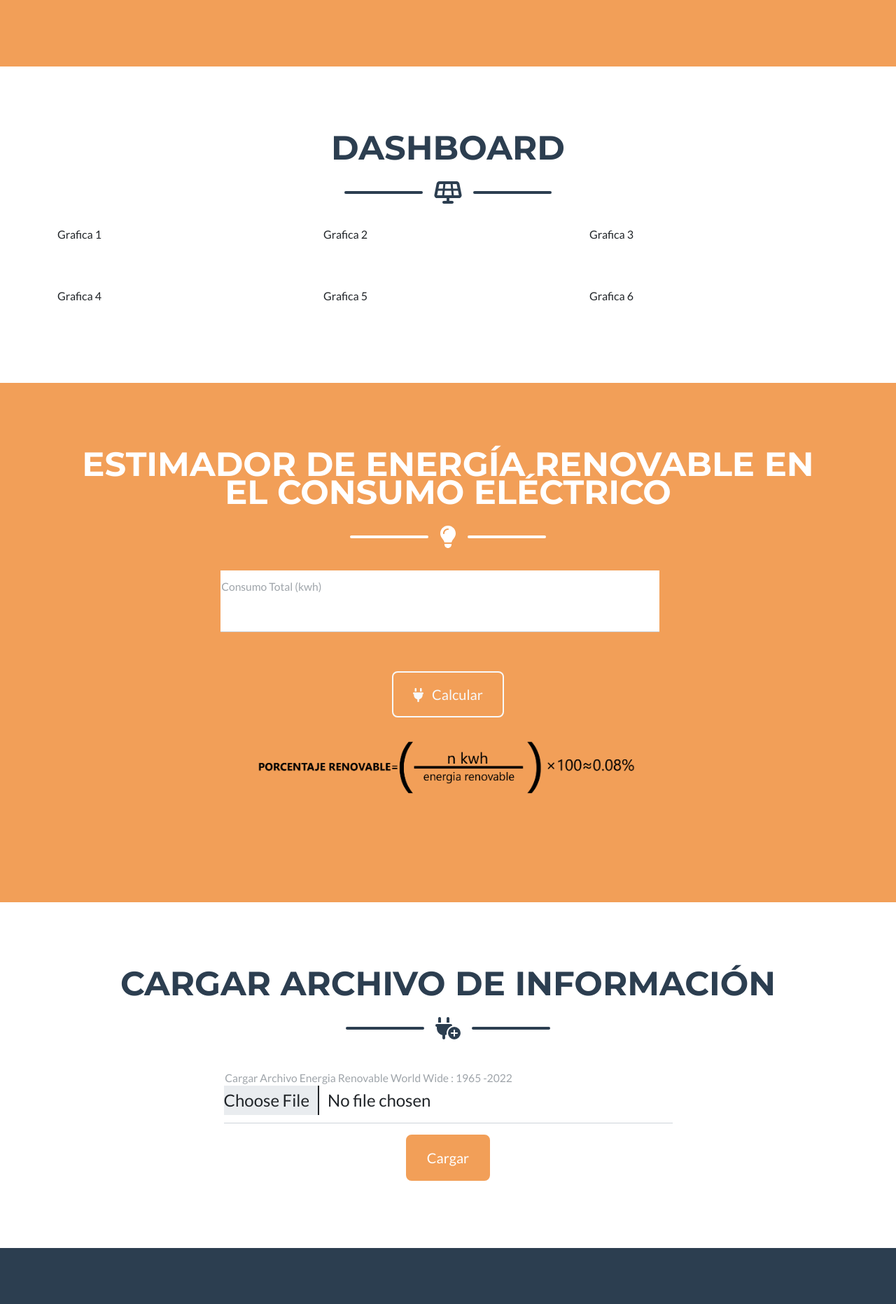
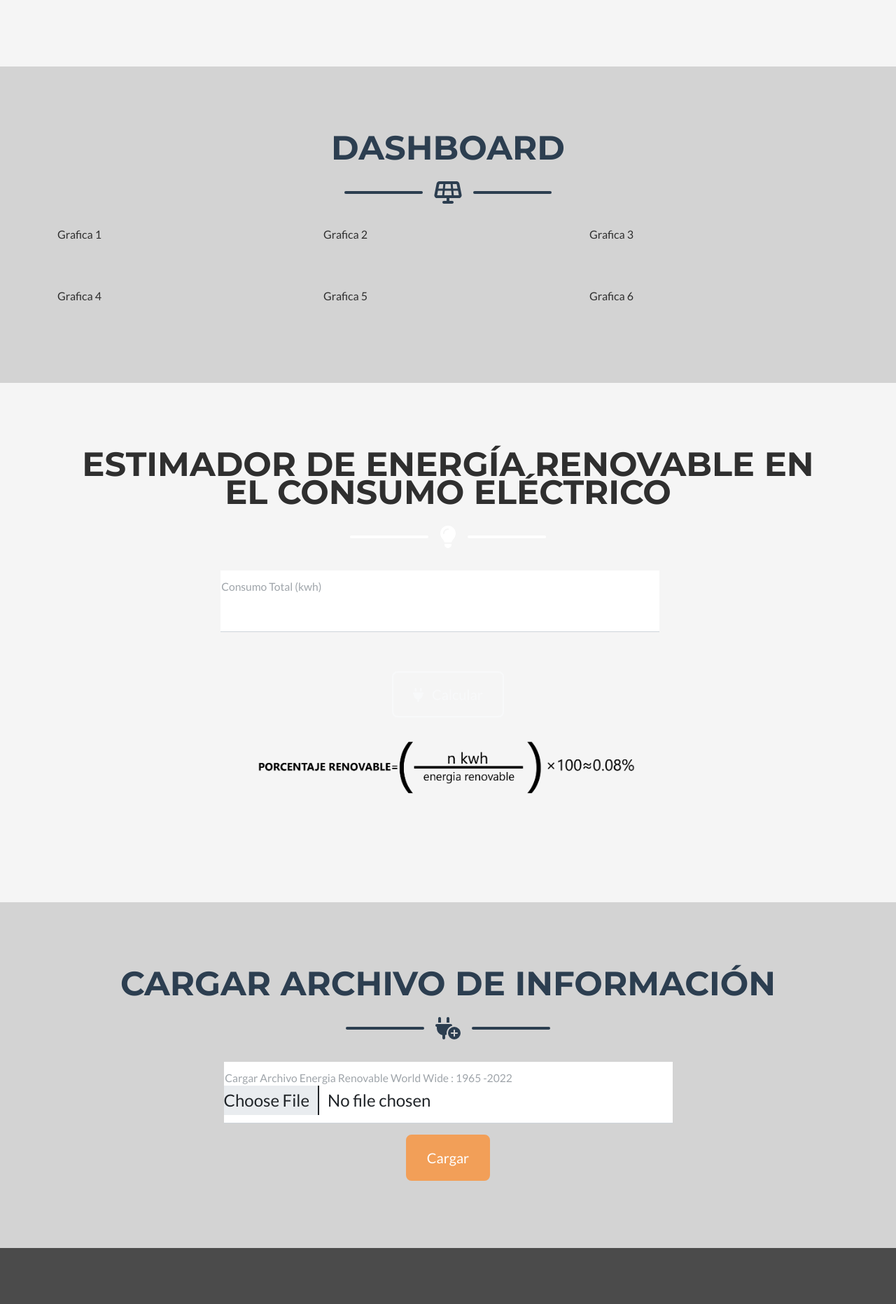
Before and after one commit to CamiloHI96/Proyecto-energiaslimpias, a Flask app: page / in a window 1280 px wide. Shown: the part 1069-2932 px from the top of the page at 70% size. Run offline with Flask 3, Linux system fonts and the light colour scheme; some libraries are stand-ins or nearby versions.

Commit message:
Cambios
Cambios minimos en la pagina

```diff
--- a/app.py
+++ b/app.py
@@ -1,17 +1,26 @@
-from flask import Flask, render_template, request
+from flask import Flask, render_template, request, session
 import csv
 from waitress import serve
 
 app = Flask(__name__)
 app.secret_key = 'camilo123'
 
+def limpiar_encabezados(encabezados):
+    return [encabezado.strip() for encabezado in encabezados]
+
 def cargar_datos_renovables(ruta_csv):
-    datos=[]
+    datos = []
     try:
         with open(ruta_csv, mode='r', encoding='utf-8') as archivo_csv:
             lector = csv.DictReader(archivo_csv)
+            print(f"Encabezados del archivo CSV: {lector.fieldnames}")  # Imprime los encabezados
             for fila in lector:
-                datos.append({'entity': fila['Entity'],'code': fila['Code'],'year': int(fila['Year']),'renewables': float(fila['Renewables (%equivalent primary energy)'])})
+                datos.append({
+                    'entity': fila['Entity'],
+                    'code': fila['Code'],
+                    'year': int(fila['Year']),
+                    'renewables': float(fila['Renewables (% equivalent primary energy)'])  # Nombre ajustado
+                })
     except Exception as e:
         print(f"Error al leer el archivo CSV: {e}")
     return datos
@@ -30,15 +39,21 @@
             if consumo_total <= 0:
                 error = 'El consumo total debe ser un valor positivo'
             else:
-                producto_total_renovable = sum(energia ['renewable'] for energia in datos_renovables)
+                producto_total_renovable = sum(energia['renewables'] for energia in datos_renovables)
                 if producto_total_renovable >= consumo_total:
-                    porcentaje_renovable = (consumo_total / producto_total_renovable)*100
+                    porcentaje_renovable = (consumo_total / producto_total_renovable) * 100
                 else:
                     porcentaje_renovable = 100
+
+            session['porcentaje_renovable'] = porcentaje_renovable
+            session['error'] = error
         except ValueError:
             error = 'Por favor ingrese un valor valido para el consumo total'
 
-    return render_template('index.html', porcentaje_renovable = porcentaje_renovable, error=error)
+    porcentaje_renovable = session.get('porcentaje_renovable', None)
+    error = session.get('error', None)
+
+    return render_template('index.html', porcentaje_renovable=porcentaje_renovable, error=error)
 
 if __name__ == '__main__':
     #server para subir a Render
--- /dev/null
+++ b/static/styles/mi-estilos.css
@@ -0,0 +1,33 @@
+.bg-nave{
+    background-color: #4B4B4B;
+}
+
+.bg-fd1{
+    background-color: #F5F5F5;
+}
+
+.bg-fd2{
+    background-color: #D3D3D3;
+}
+
+.bg-letra h1 {
+    color: #2F2F2F;
+}
+
+.bg-letra h2{
+    color: #2F2F2F;
+    text-decoration: #2F2F2F;
+}
+
+.bg-letra p {
+    color: #2F2F2F;
+}
+
+.bg-letra2 p{
+    color: white;
+    text-decoration: #2F2F2F;
+}
+
+.bg-botones{
+    background-color: #FFB4A2;
+}
--- a/templates/index.html
+++ b/templates/index.html
@@ -10,12 +10,13 @@
     <link rel="stylesheet" href="https://fonts.googleapis.com/css2?family=Lato:400,700,400italic,700italic"
         type="text/css" />
     <link rel="stylesheet" href="../static/styles/styles.css" />
-    <link rel="stylesheet" href="../static/styles/mi-estilo.css">
+    <link rel="stylesheet" href="../static/styles/mi-estilos.css">
+    <link rel="stylesheet" href="../static/styles/animaciones.css">
     <title>Talento Tech</title>
 </head>
 
 <body id="page-top">
-    <nav class="navbar navbar-expand-lg bg-secondary text-uppercase fixed-top" id="mainNav">
+    <nav class="navbar navbar-expand-lg bg-nave text-uppercase fixed-top" id="mainNav">
         <div class="container">
             <a class="navbar-brand" href="#page-top">Energia Renovable</a>
             <button class="navbar-toggler text-uppercase font-weight-bold bg-primary text-white rounded" type="button"
@@ -40,7 +41,7 @@
             </div>
         </div>
     </nav>
-    <header class="masthead bg-primary text-white text-center">
+    <header class="masthead bg-fd1 text-white text-center bg-letra">
         <div class="container d-flex align-items-center flex-column">
             <img src="../static/assets/img/logo.png" class="d-block mx-auto img-fluid" alt="Logo"
                 style="height: 300px; object-fit: cover" id="logo" />
@@ -68,7 +69,7 @@
                     <div class="carousel-item active">
                         <img src="../static/assets/img/bubls-drawn-solar-panel.jpg" class="d-block mx-auto img-fluid"
                             alt="Imagen 1" style="height: 300px; object-fit: cover" />
-                        <div class="carousel-caption d-none d-md-block">
+                        <div class="carousel-caption d-block bg-letra2">
                             <h5>Energía Solar</h5>
                             <p>Una fuente limpia e inagotable.</p>
                         </div>
@@ -76,7 +77,7 @@
                     <div class="carousel-item">
                         <img src="../static/assets/img/wind-fans.jpg" class="d-block mx-auto img-fluid" alt="Imagen 2"
                             style="height: 300px; object-fit: cover" />
-                        <div class="carousel-caption d-none d-md-block">
+                        <div class="carousel-caption d-block bg-letra2">
                             <h5>Energía Eólica</h5>
                             <p>Aprovechando la fuerza del viento.</p>
                         </div>
@@ -84,7 +85,7 @@
                     <div class="carousel-item">
                         <img src="../static/assets/img/futuristic-representation-water-structure.jpg"
                             class="d-block mx-auto img-fluid" alt="Imagen 3" style="height: 300px; object-fit: cover" />
-                        <div class="carousel-caption d-none d-md-block">
+                        <div class="carousel-caption d-block bg-letra2">
                             <h5>Energía Hidráulica</h5>
                             <p>Generando electricidad con agua.</p>
                         </div>
@@ -103,7 +104,7 @@
             </div>
         </div>
     </header>
-    <section class="page-section dashboard" id="dashboard">
+    <section class="page-section dashboard bg-fd2 bg-letra" id="dashboard">
         <div class="container">
             <h2 class="page-section-heading text-center text-uppercase text-secondary mb-0">
                 Dashboard
@@ -149,9 +150,9 @@
             </div>
         </div>
     </section>
-    <section class="page-section bg-primary text-white mb-0" id="estimador">
+    <section class="page-section bg-fd1 text-white mb-0 bg-letra" id="estimador">
         <div class="container">
-            <h2 class="page-section-heading text-center text-uppercase text-white">
+            <h2 class="page-section-heading text-center text-uppercase bg-letra">
                 Estimador de energía renovable en el consumo eléctrico
             </h2>
             <div class="divider-custom divider-light">
@@ -200,7 +201,7 @@
             </div>
         </div>
     </section>
-    <section class="page-section" id="cargar">
+    <section class="page-section bg-fd2 bg-letra" id="cargar">
         <div class="container">
             <h2 class="page-section-heading text-center text-uppercase text-secondary mb-0">
                 cargar archivo de información
@@ -231,7 +232,7 @@
             </div>
         </div>
     </section>
-    <footer class="footer text-center">
+    <footer class="footer text-center bg-nave bg-letra2">
         <div class="container">
             <div class="row">
                 <div class="col-lg-4 mb-5 mb-lg-0">
```
Also changed, not shown: static/styles/animaciones.css (renamed from static/styles/mi-estilo.css).
